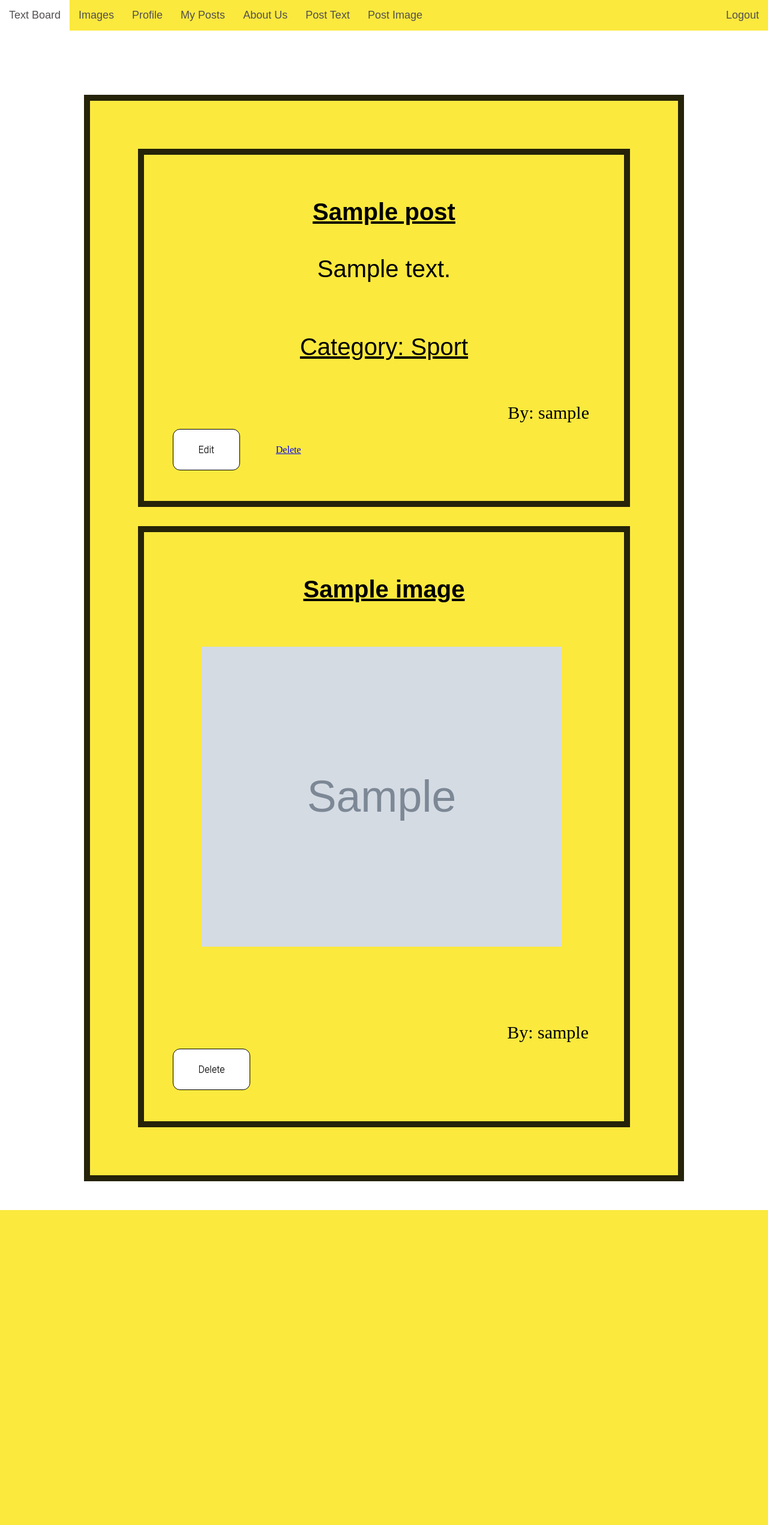
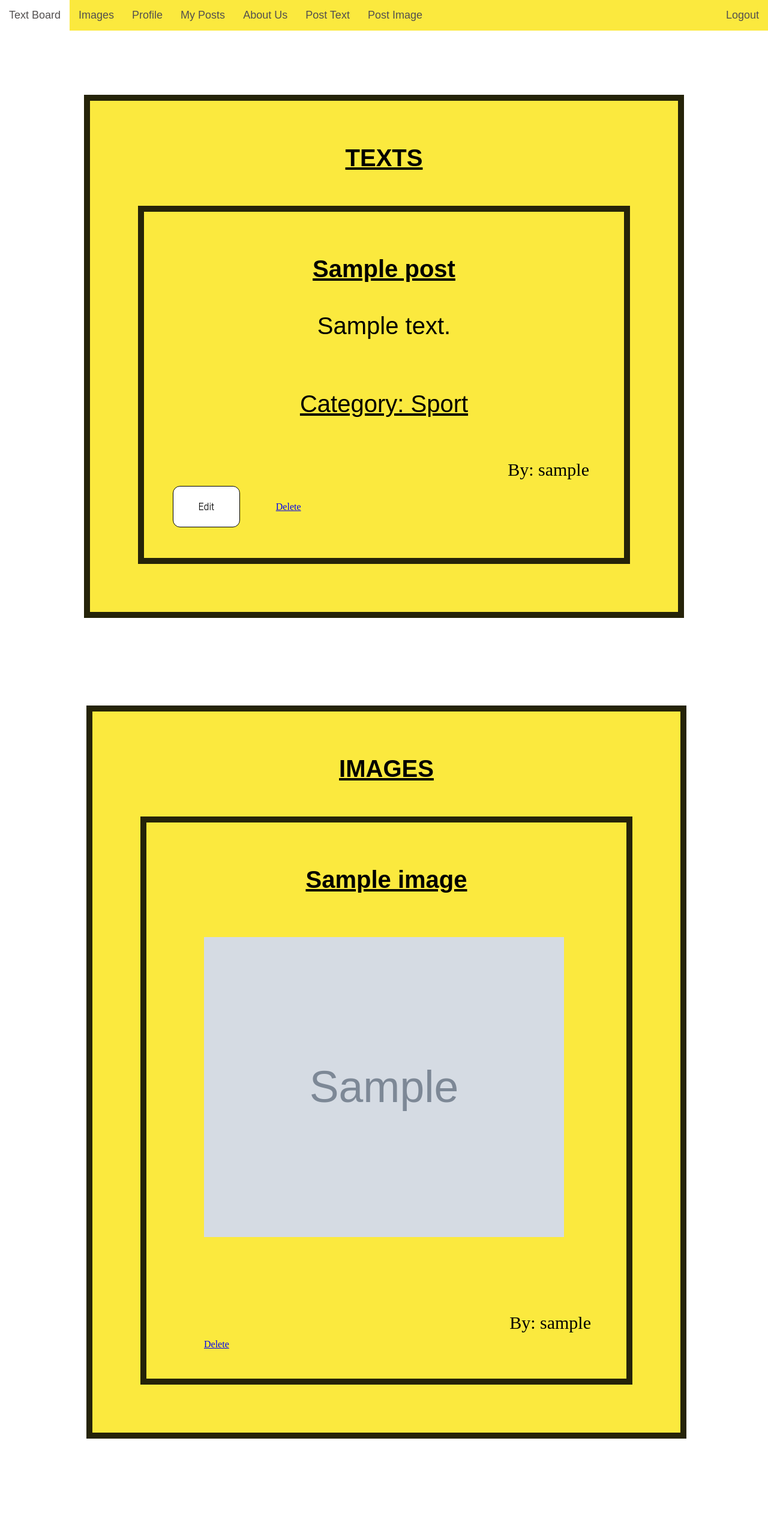
Before and after one commit to ilias511/Website, a Django app: page /post/ in a window 1280 px wide. Shown: the whole page at 60% size. Before the commit the page ends 2017 px from the top, so only its background shows below. Run offline with Django 4.2, Linux system fonts and the light colour scheme; a user stored in the database is signed in; tables that the repository leaves empty hold one stand-in row (values such as "Sample post"); grey boxes marked "Sample" are stand-in pictures.

Commit message:
almost finished

```diff
--- a/sites/urls.py
+++ b/sites/urls.py
@@ -3,12 +3,12 @@ from django.contrib.auth.decorators import login_required
 from django.urls import path
 
 from sites.views import home, Posts, MakePost, AboutUs, UserRegistrationView, LogoutView, UserLoginView, \
-    EditPostsText, UserProfile, PostImage, AllImages,DeletePostText
+    EditPostsText, UserProfile, PostImage, AllImages, DeletePostText, DeletePostImage
 
 urlpatterns = [
     path('', home, name='home'),
     # path('posts/',Home.as_view(),name = 'all posts'),
-    path('images/',AllImages.as_view(),name = 'all images'),
+    path('images/', AllImages.as_view(), name='all images'),
     path('post/', Posts.as_view(), name='posting'),
     path('make-post/', MakePost.as_view(), name='post-make'),
     path('post-image/', PostImage.as_view(), name='post-image'),
@@ -18,5 +18,7 @@ urlpatterns = [
     path('logout/', LogoutView.as_view(), name='logout'),
     path('profile/', UserProfile.as_view(), name='profile'),
     path('edit/<int:pk>/', EditPostsText.as_view(), name='edit post'),
-    path('delete/<int:pk>',DeletePostText.as_view(),name='delete post')
+    path('delete/<int:pk>', DeletePostText.as_view(), name='delete post'),
+    path('delete/image/<int:pk>', DeletePostImage.as_view(), name='delete image')
+
 ]
--- a/sites/views.py
+++ b/sites/views.py
@@ -102,8 +102,8 @@ class UserProfile(view.TemplateView):
     def get_context_data(self, **kwargs):
         data = super().get_context_data(**kwargs)
         data['users_info'] = Post.objects.filter(user=self.request.user).count()
-        data['users_images'] = Images.objects.filter(user = self.request.user).count()
-        data['total_count'] = data['users_images']+data['users_info']
+        data['users_images'] = Images.objects.filter(user=self.request.user).count()
+        data['total_count'] = data['users_images'] + data['users_info']
         return data
 
 
@@ -120,3 +120,8 @@ class DeletePostText(view.DeleteView):
     model = Post
     success_url = reverse_lazy('home')
     template_name = 'delete-posts.html'
+
+class DeletePostImage(view.DeleteView):
+    model = Images
+    success_url = reverse_lazy('home')
+    template_name = 'delete-image.html'
--- a/templates/posts.html
+++ b/templates/posts.html
@@ -4,8 +4,10 @@
     <div class="wrapper">
         <div class="main-content">
 
+
             {% if users_post or users_images %}
                 <div class="all-posts">
+                    <h1 class="post-title">TEXTS</h1>
                     {% for post in users_post %}
                         <div class="main-post">
                             <h1 class="post-title">{{ post.title }}</h1>
@@ -17,6 +19,13 @@
 
                         </div>
                     {% endfor %}
+
+                </div>
+                <div class="wrapper">
+                <div class="main-content">
+                <div class="all-posts">
+                <h1 class="post-title">IMAGES</h1>
+
                     {% for image in users_images %}
                         <div class="main-post">
 
@@ -26,7 +35,7 @@
                             <img class="image-content" src='{{ image.image }}'>
 
                             <p class="image-user">By: {{ image.user.appusername.username }}</p>
-                            <a class="button-post"href="">Delete</a>
+                            <a class="button-delete" href="{% url 'delete image' pk=image.id %}">Delete</a>
                         </div>
 
                     {% endfor %}
@@ -36,6 +45,8 @@
             {% else %}
                 <h1>No current posts for the user</h1>
             {% endif %}
+            </div>
+            </div>
         </div>
     </div>
     </body>
```
Also changed, not shown: templates/delete-image.html (added, +21 -0 lines).
